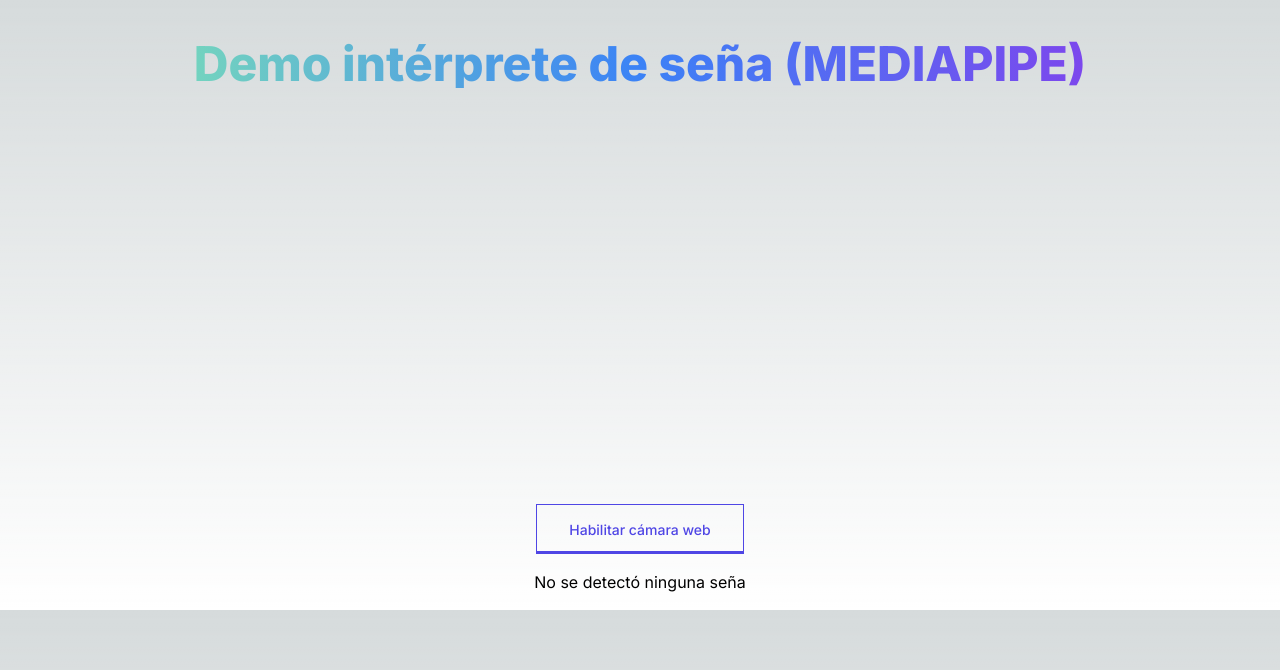
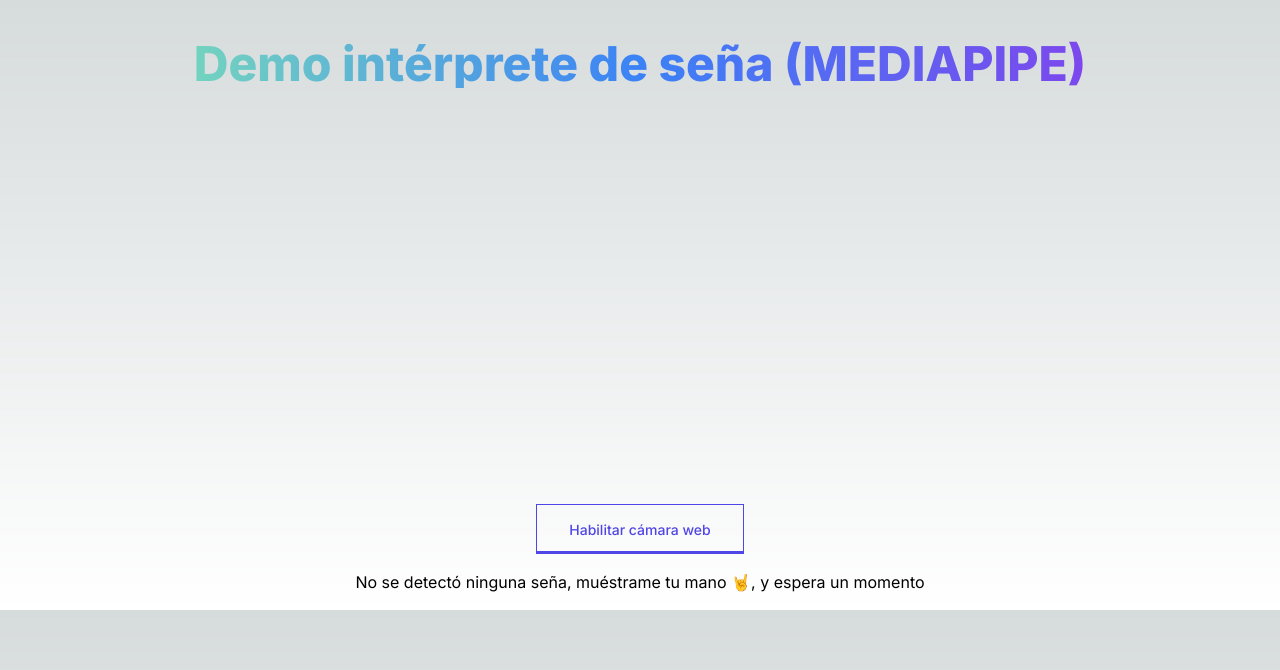
Before and after one commit to JahazielHernandezHoyos/interprete-LSC-frontend, a Next.js app: page / in a window 1280 px wide. Shown: the top 670 px of the page. Built offline with nearby package versions, Linux system fonts and the light colour scheme.

Commit message:
Add text for the load info

```diff
--- a/src/app/page.js
+++ b/src/app/page.js
@@ -109,7 +109,7 @@ export default function Home() {
       </div>
 
       <div className="m-4 flex justify-center items-center">
-        {gestureRecognitionResult == null ? <h2 className="text-center">No se detectó ninguna seña</h2> :
+        {gestureRecognitionResult == null ? <p className="text-center">No se detectó ninguna seña, muéstrame tu mano 🤘, y espera un momento</p> :
           (gestureRecognitionResult.gestures && gestureRecognitionResult.gestures[0] && gestureRecognitionResult.gestures[0][0] ?
             <h2 className="text-center">Resultado de la predicción: {gestureRecognitionResult.gestures[0][0].categoryName}</h2> :
             <h2 className="text-center">No se detectó ninguna seña</h2>)}
```
